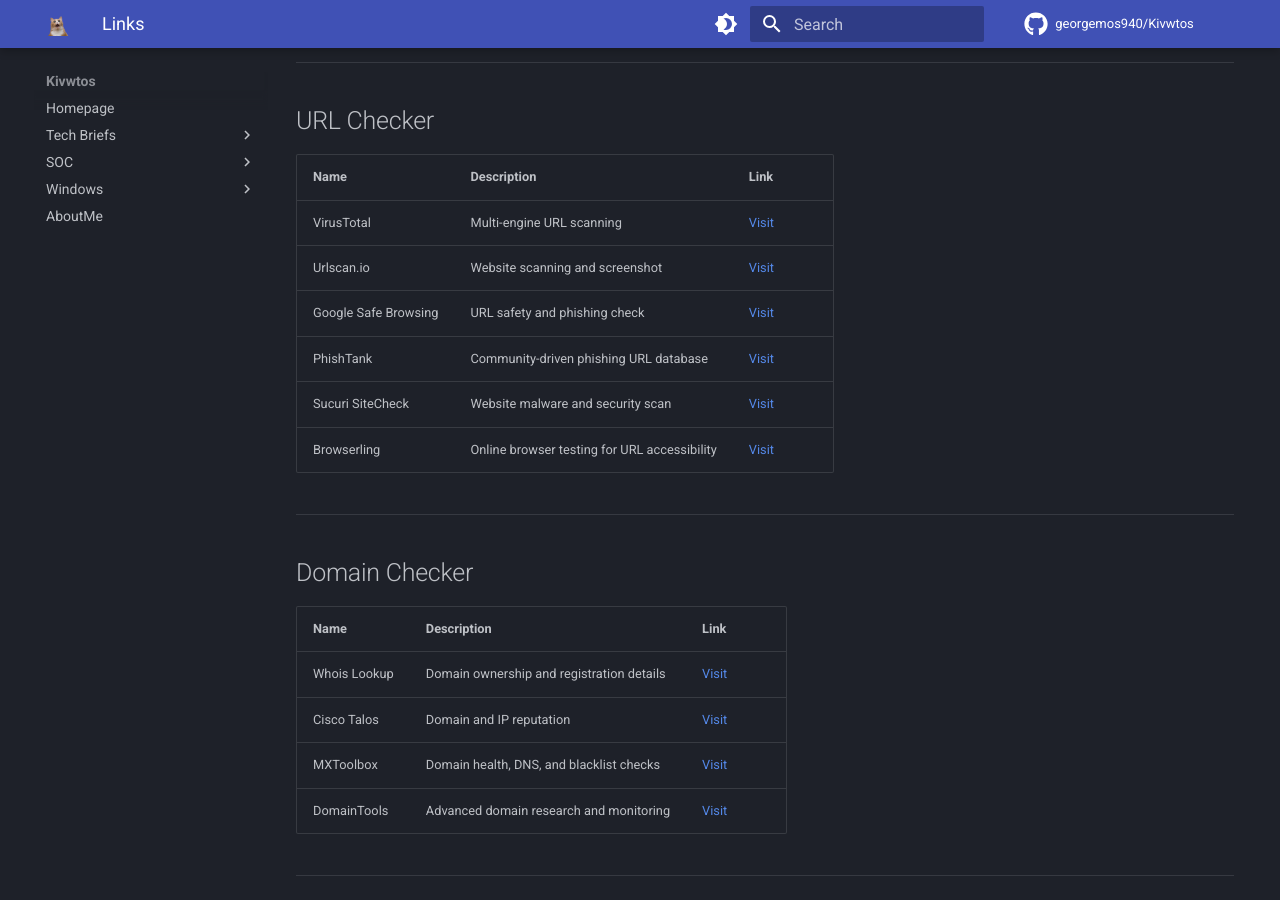
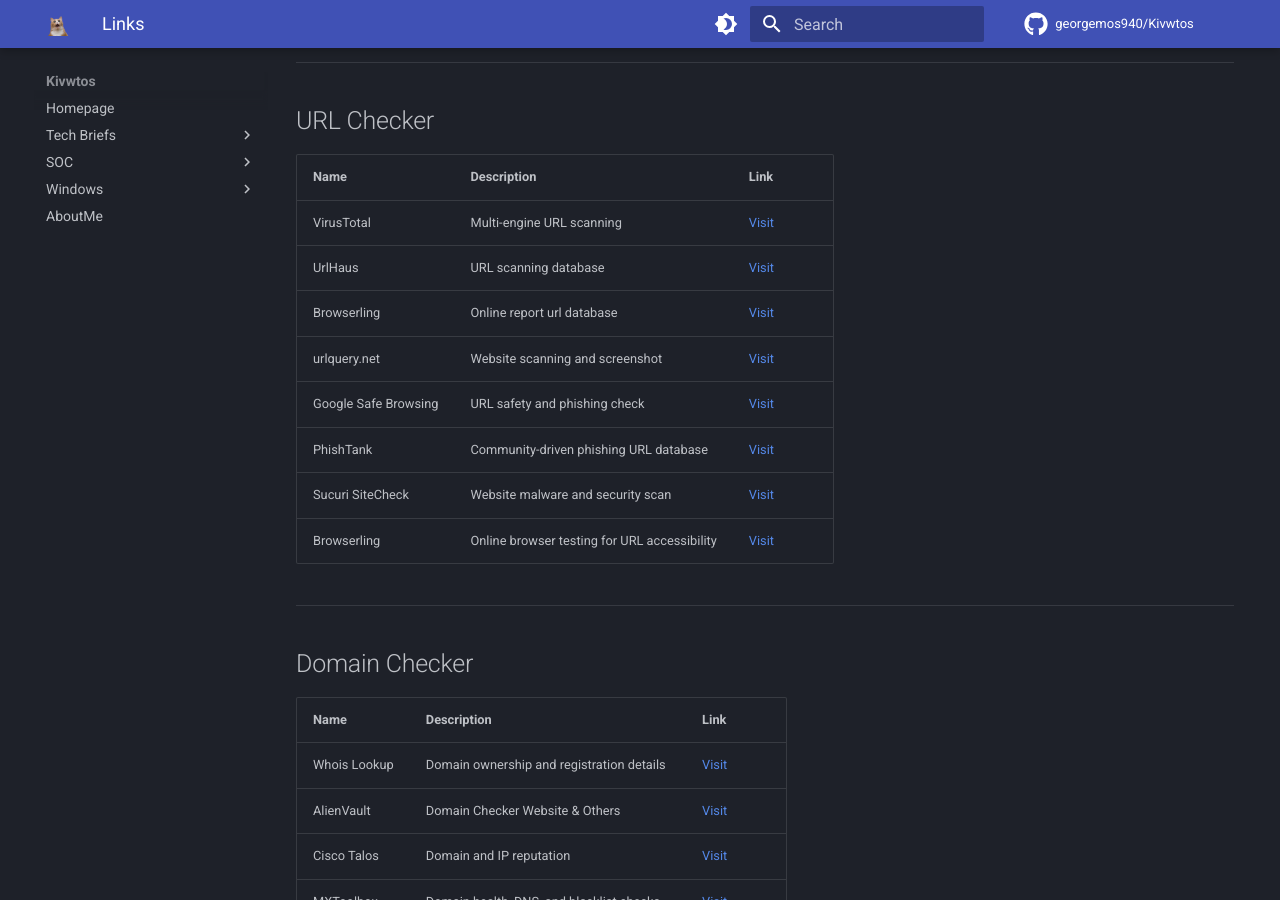
Before and after one commit to georgemos940/Kivwtos, an MkDocs documentation site: the page built from docs/soc/links.md, in a window 1280 px wide and 900 px high, scrolled down 620 px. Built offline with MkDocs 1.6.1 and Material for MkDocs 9.7.7, drawn with Linux system fonts in a browser that asks for light colours; comment, search, counter and statistics services are not loaded.

Commit message:
added some more links

```diff
--- a/docs/soc/links.md
+++ b/docs/soc/links.md
@@ -22,7 +22,9 @@
 | Name                 | Description                                    | Link                                      |
 | -------------------- | ---------------------------------------------- | ----------------------------------------- |
 | VirusTotal           | Multi-engine URL scanning                      | [Visit](https://www.virustotal.com/)      |
-| Urlscan.io           | Website scanning and screenshot                | [Visit](https://urlscan.io/)              |
+| UrlHaus              | URL scanning database                          | [Visit](https://urlhaus.abuse.ch/browse)      |
+| Browserling          | Online report url database                     | [Visit](https://m.urlquery.net)     |
+| urlquery.net         | Website scanning and screenshot                | [Visit](https://urlscan.io/)              |
 | Google Safe Browsing | URL safety and phishing check                  | [Visit](https://transparencyreport.google.com/safe-browsing/search) |
 | PhishTank            | Community-driven phishing URL database         | [Visit](https://phishtank.org/)           |
 | Sucuri SiteCheck     | Website malware and security scan               | [Visit](https://sitecheck.sucuri.net/)    |
@@ -35,6 +37,7 @@
 | Name         | Description                               | Link                                                         |
 | ------------ | ----------------------------------------- | ------------------------------------------------------------ |
 | Whois Lookup | Domain ownership and registration details | [Visit](https://whois.domaintools.com/)                      |
+| AlienVault   | Domain Checker Website & Others           | [Visit](https://otx.alienvault.com/)                      |
 | Cisco Talos  | Domain and IP reputation                  | [Visit](https://www.talosintelligence.com/reputation_center) |
 | MXToolbox    | Domain health, DNS, and blacklist checks  | [Visit](https://mxtoolbox.com/)                              |
 | DomainTools  | Advanced domain research and monitoring   | [Visit](https://www.domaintools.com/)                        |
```
